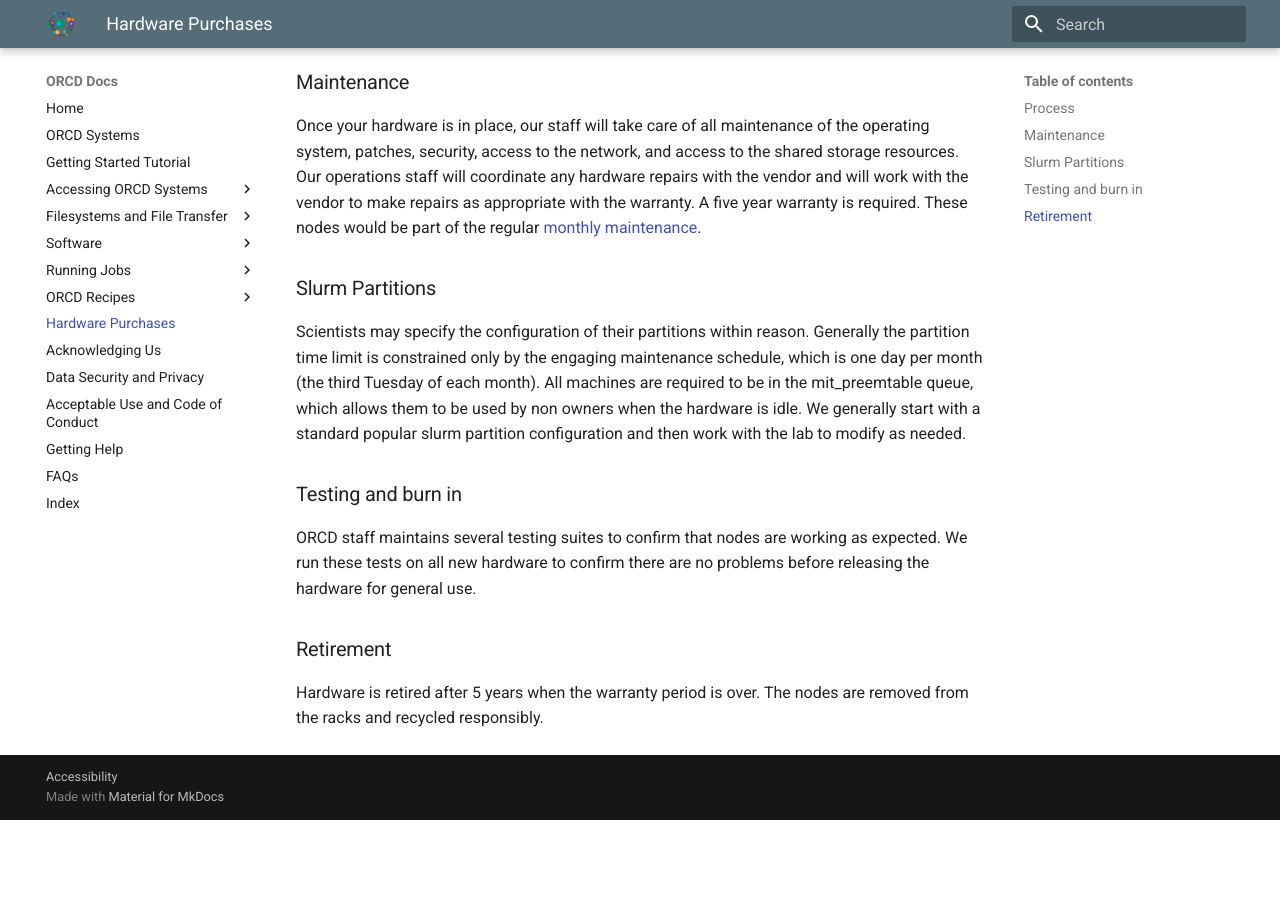
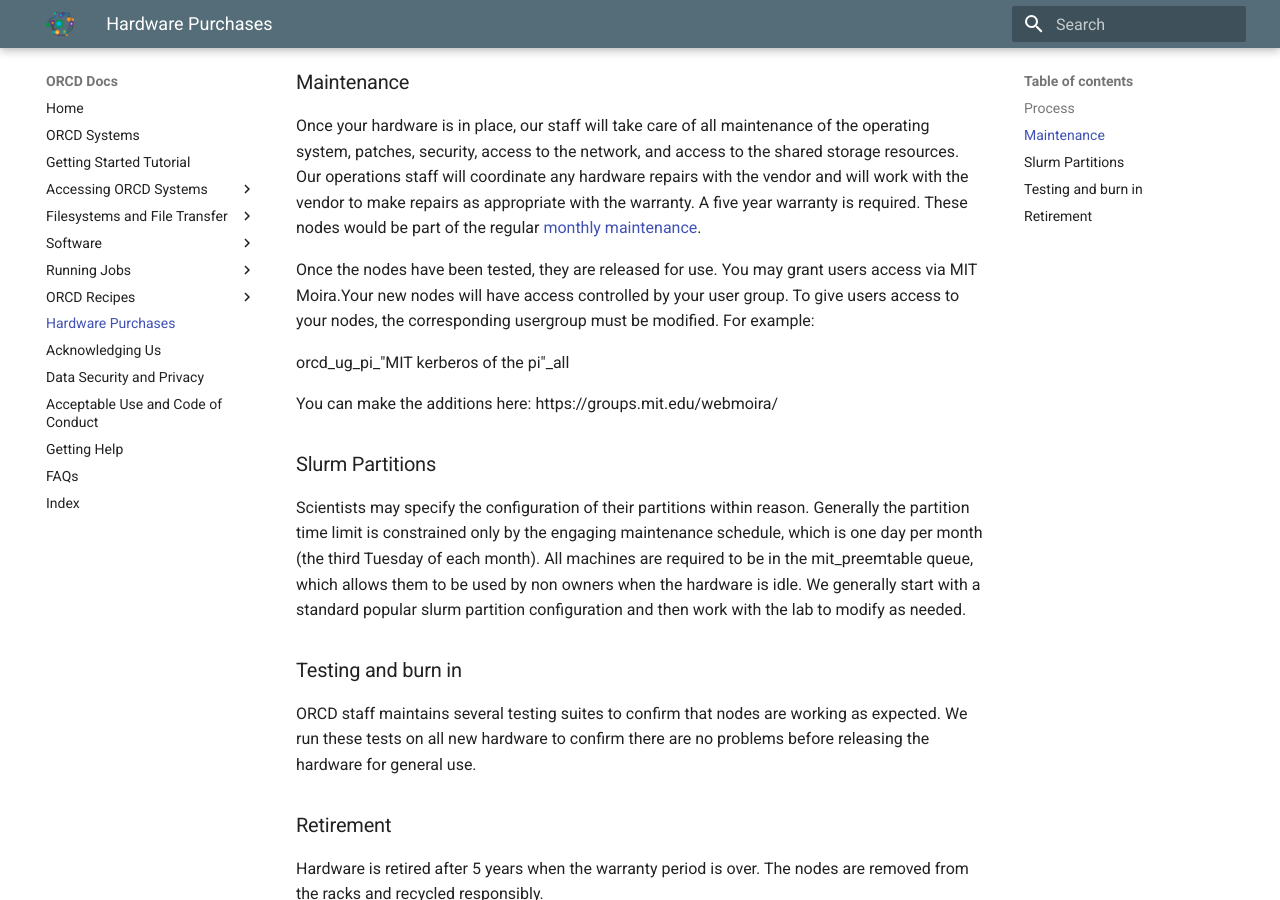
Before and after one commit to mit-orcd/orcd-docs-edit, an MkDocs documentation site: the page built from docs/hosted-hardware.md, in a window 1280 px wide and 900 px high, scrolled down 807 px. Built offline with MkDocs 1.6.1 and Material for MkDocs 9.7.7, drawn with Linux system fonts in a browser that asks for light colours; before the commit the page ends 1627 px from its top, so only the background shows below that.

Commit message:
explain groups a bit

```diff
--- a/docs/hosted-hardware.md
+++ b/docs/hosted-hardware.md
@@ -22,6 +22,14 @@ work with our vendors to get quotes. Once the quotes have been agreed on, we for
 ### Maintenance
 Once your hardware is in place, our staff will take care of all maintenance of the operating system, patches, security, access to the network,  and access to the shared storage resources. Our operations staff will coordinate any hardware repairs with the vendor and will work with the vendor to make repairs as appropriate with the warranty. A five year warranty is required. These nodes would be part of the regular [monthly maintenance](orcd-systems.md#maintenance-schedule).
 
+Once the nodes have been tested, they are released for use. You may
+grant users access via MIT Moira.Your new nodes will have access controlled by your user group.
+To give users access to your nodes, the corresponding usergroup must be modified. For example:
+
+orcd_ug_pi_"MIT kerberos of the pi"_all
+
+You can make the additions here: https://groups.mit.edu/webmoira/
+
 ### Slurm Partitions
 Scientists may specify the configuration of their partitions within reason. Generally the partition time limit is constrained only by the engaging maintenance schedule, which is one day per month (the third Tuesday of each month). All machines are required to be in the mit_preemtable queue, which allows them to be used by non owners when the hardware is idle. We generally start with a standard popular slurm partition configuration and then work with the lab to modify as needed.
 
```
